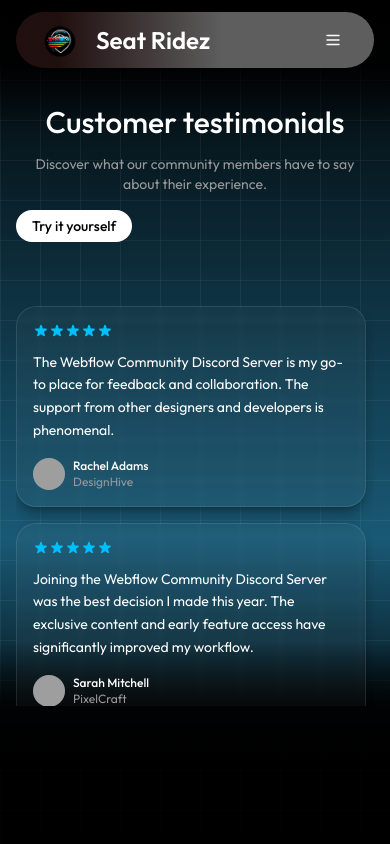
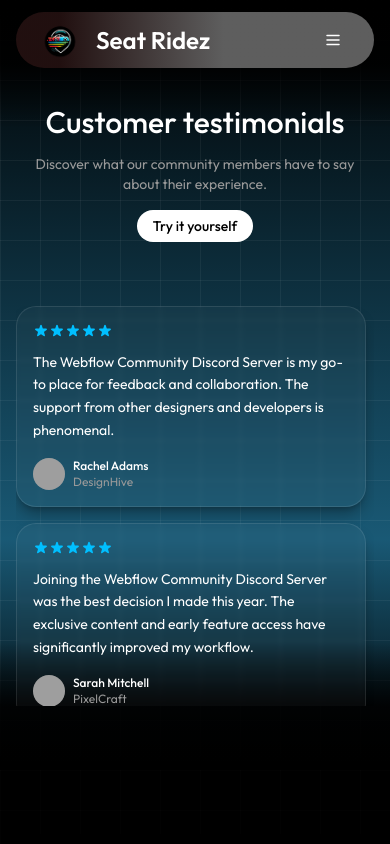
Before and after one commit to SRidez-app/website, a React (Vite) app: page /testimonials in a window 390 px wide. Shown: the top 844 px of the page. Built offline with nearby package versions, Linux system fonts and the light colour scheme; grey boxes are pictures that could not be loaded.

Commit message:
Update Testimonials.jsx

```diff
--- a/src/components/Testimonials.jsx
+++ b/src/components/Testimonials.jsx
@@ -281,9 +281,12 @@ const Testimonials = () => {
             <p className="text-[#999999] text-sm sm:text-base max-w-md mx-auto lg:mx-0 mb-4 text-center lg:text-left">
               Discover what our community members have to say about their experience.
             </p>
-            <button className="px-4 py-1.5 bg-white text-black rounded-full font-medium hover:bg-white/90 transition-all text-sm inline-block mx-auto lg:mx-0">
-              Try it yourself
-            </button>
+         <div className="flex justify-center lg:justify-start">
+         <button className="px-4 py-1.5 bg-white text-black rounded-full font-medium hover:bg-white/90 transition-all text-sm">
+    Try it yourself
+          </button>
+        </div>
+
           </div>
         </div>
 
```
